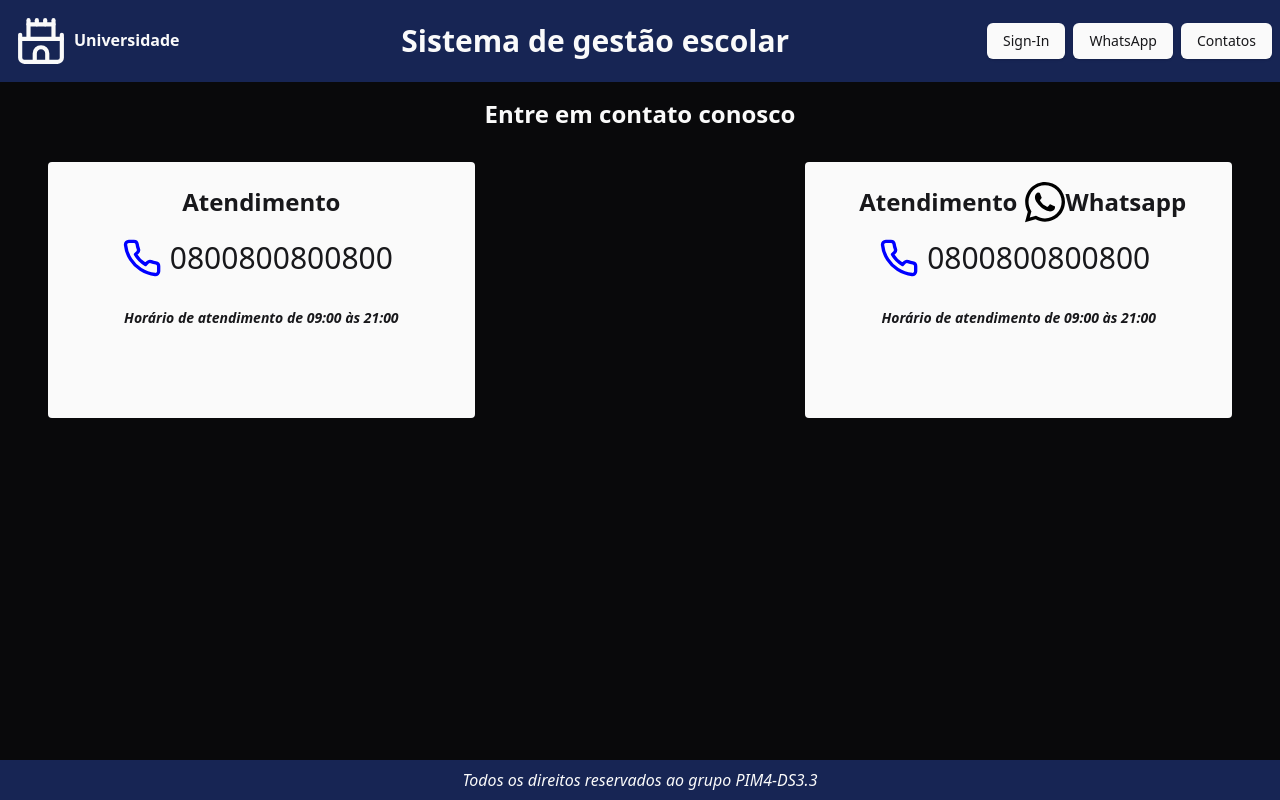
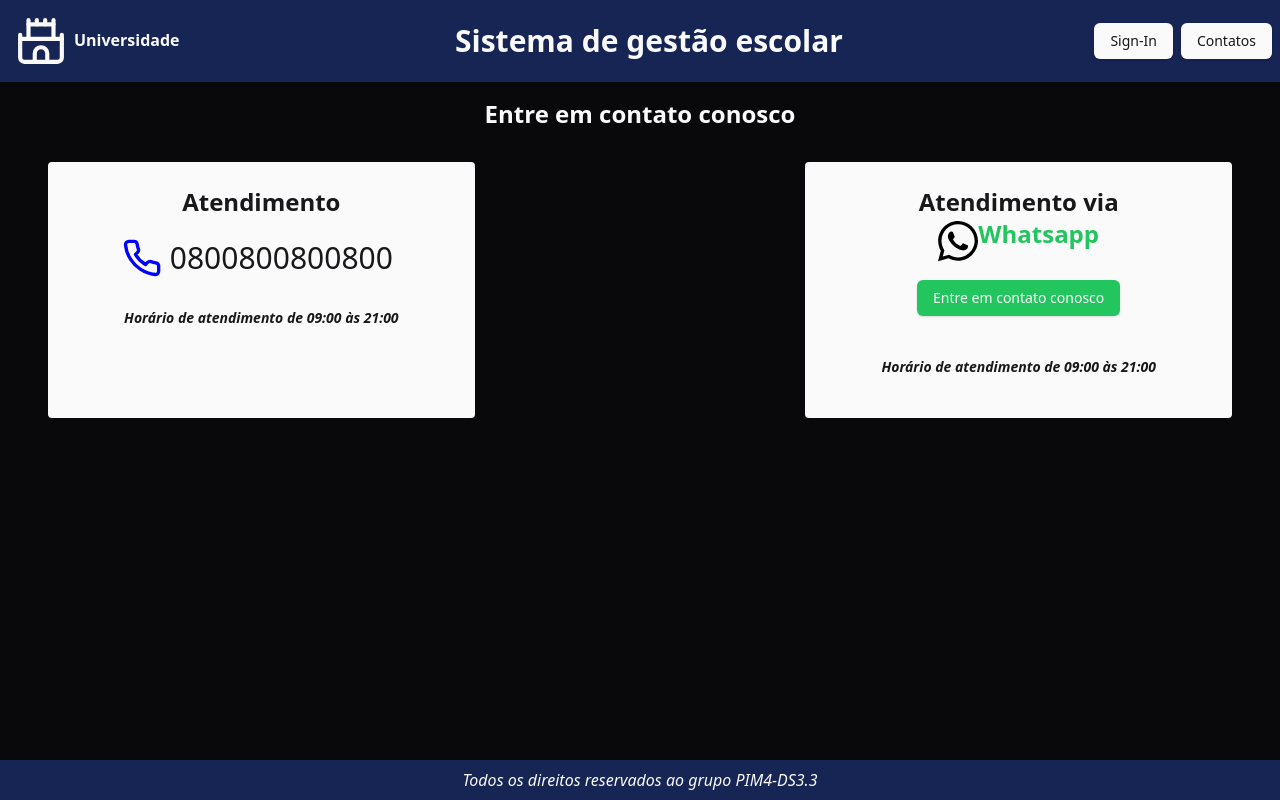
Before and after one commit to W-Wag/pim-4.3, a React (Vite) app in the folder web/: page /contatos in a window 1280 px wide. Built offline with nearby package versions, Linux system fonts and the light colour scheme.

Commit message:
Finalizando a área dos contatos

```diff
--- a/web/src/Contacts.tsx
+++ b/web/src/Contacts.tsx
@@ -1,4 +1,5 @@
 import { Phone } from 'lucide-react';
+import { Button } from './components/ui/button';
 
 export function Contacts() {
   return (
@@ -23,26 +24,24 @@ export function Contacts() {
           </p>
         </div>
         <div className="w-1/3 h-64 bg-primary mx-12 py-2 rounded-sm">
-          <div className="flex items-center justify-center">
-            <h1 className="text-primary-foreground font-bold text-2xl py-4 px-2">
-              Atendimento
+          <div className="flex flex-col items-center justify-center">
+            <h1 className="text-primary-foreground font-bold text-2xl pt-4 px-2">
+              Atendimento via
             </h1>
-            <br />
-            <img
-              src="../src/assets/whatsapp.svg"
-              alt=""
-              height={40}
-              width={40}
-            />
-            <h1 className="text-primary-foreground font-bold text-2xl py-4">
-              Whatsapp
-            </h1>
+            <div className="flex flex-row">
+              <img
+                src="../src/assets/whatsapp.svg"
+                alt="whatsapp icon"
+                height={40}
+                width={40}
+              />
+              <h1 className="text-green-500 font-bold text-2xl">Whatsapp</h1>
+            </div>
           </div>
-          <div className="flex items-center justify-center">
-            <Phone color="blue" width={40} height={40} />
-            <p className="text-primary-foreground text-3xl leading-relaxed font-medium px-2 antialiased">
-              0800800800800
-            </p>
+          <div className="flex items-center justify-center  py-4">
+            <Button className="bg-green-500 text-primary hover:bg-green-700">
+              Entre em contato conosco
+            </Button>
           </div>
           <p className="text-primary-foreground text-sm italic leading-relaxed font-bold py-6">
             Horário de atendimento de 09:00 às 21:00
--- a/web/src/components/header/header.tsx
+++ b/web/src/components/header/header.tsx
@@ -50,8 +50,10 @@ export function Header() {
       ) : (
         <div className="flex items-center gap-2 pr-2">
           <Button>Sign-In</Button>
-          <Button>WhatsApp</Button>
-          <Button>Contatos</Button>
+
+          <Button>
+            <Link to="/contatos">Contatos</Link>
+          </Button>
         </div>
       )}
     </header>
```
